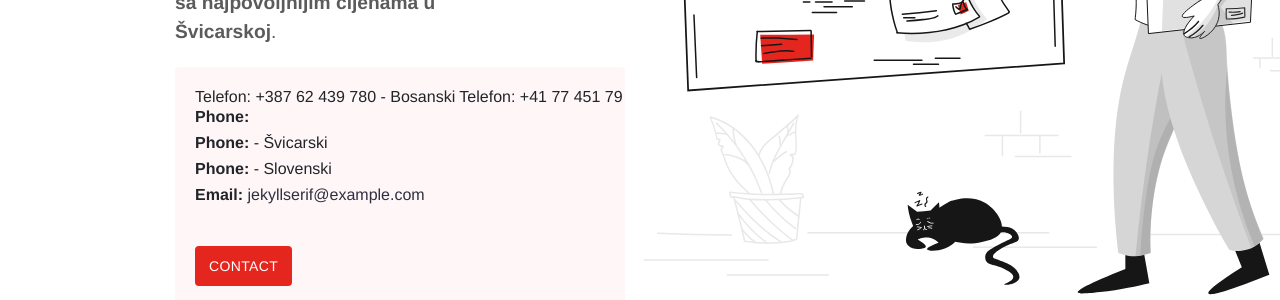
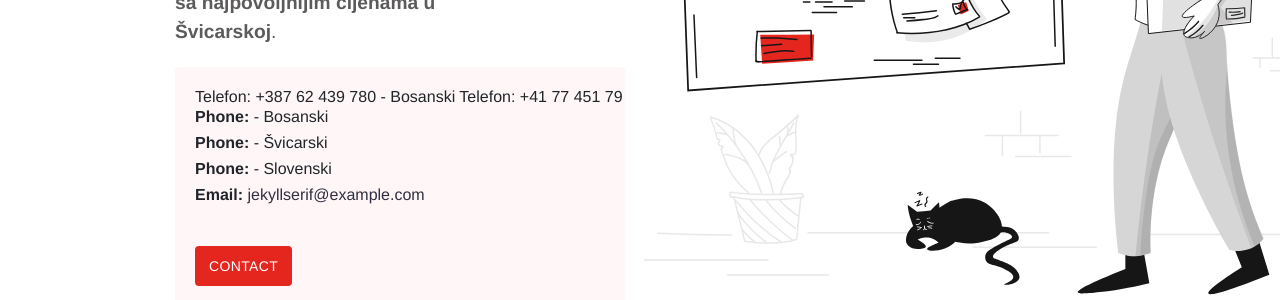
Before and after one commit to stackbit-projects/spedicija-ba-03037, a Jekyll site: the page built from index.md, in a window 1280 px wide. Shown: the part 436-736 px from the top of the page. Built offline with Jekyll 4.4.1, drawn with Linux system fonts in a browser that asks for light colours.

Commit message:
call.html: changed

```diff
--- a/_includes/call.html
+++ b/_includes/call.html
@@ -7,7 +7,7 @@ Telefon: +41 77 451 79 29 - Švicarski
 Telefon: +386 51 705 997 - Slovenski
 Email: info@spedicija.ba
 
-        <div class="call-phone"><strong>Phone: </strong> {{ site.data.contact.phoneBa }} </div>
+        <div class="call-phone"><strong>Phone: </strong> {{ site.data.contact.phoneBa }} - Bosanski </div>
         <div class="call-phone"><strong>Phone: </strong> {{ site.data.contact.phonech }} - Švicarski </div>
         <div class="call-phone"><strong>Phone: </strong> {{ site.data.contact.phonesi }} - Slovenski </div>
     {% endif %}
```
